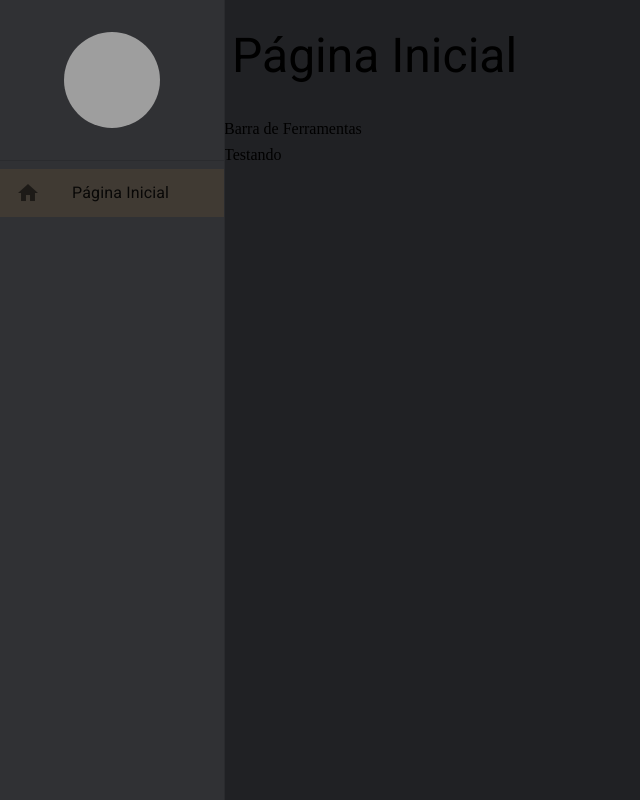
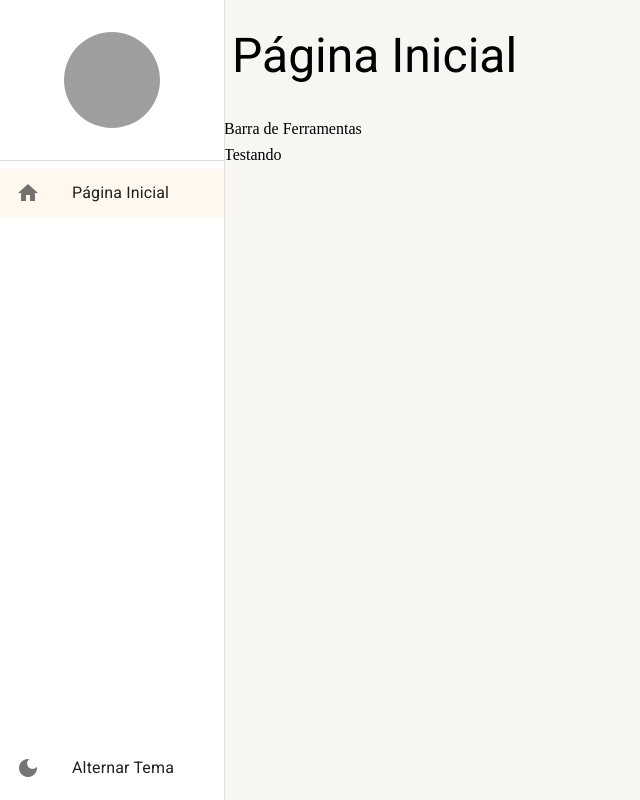
Before and after one commit to DerickSena/ReactMaterialUI, a React (Create React App) app: page /pagina-inicial in a window 1280 px wide. Shown: the whole page, without its empty margins (0-640 px from the left). Built offline with nearby package versions, Linux system fonts and the light colour scheme; grey boxes are pictures that could not be loaded.

Commit message:
feat: Botao de ToggleTheme no menuLateral

```diff
--- a/src/shared/components/menu-lateral/MenuLateral.tsx
+++ b/src/shared/components/menu-lateral/MenuLateral.tsx
@@ -1,45 +1,46 @@
-import { Avatar, Divider, Drawer , Icon, List, ListItemButton, ListItemIcon, ListItemText, useMediaQuery, useTheme} from '@mui/material';
-import { Box} from '@mui/system';
-import { useDrawerContext } from '../../contexts';
+import { Avatar, Divider, Drawer, Icon, List, ListItemButton, ListItemIcon, ListItemText, useMediaQuery, useTheme } from '@mui/material';
+import { Box } from '@mui/system';
+import { useAppThemeContext, useDrawerContext } from '../../contexts';
 import { useMatch, useNavigate, useResolvedPath } from 'react-router-dom';
-interface IMenuLateral{
-    children: React.ReactNode
+interface IMenuLateral {
+  children: React.ReactNode
 }
 
-interface IListItemLinkProps{
+interface IListItemLinkProps {
   label: string;
-  icon:string;
-  to:string;
-  onClick:(( )=> void) | undefined;
+  icon: string;
+  to: string;
+  onClick: (() => void) | undefined;
 }
 
-const ListItemLink: React.FC<IListItemLinkProps> = ({to,icon,label,onClick })=>{
+const ListItemLink: React.FC<IListItemLinkProps> = ({ to, icon, label, onClick }) => {
   const navigate = useNavigate();
 
   const resolvedPath = useResolvedPath(to);
 
-  const match = useMatch({path:resolvedPath.pathname, end:false});
+  const match = useMatch({ path: resolvedPath.pathname, end: false });
 
   const handleClick = () => {
     onClick?.();
     navigate(to);
   };
 
-  return(
+  return (
     <ListItemButton selected={!!match} onClick={handleClick}>
       <ListItemIcon>
         <Icon>{icon}</Icon>
       </ListItemIcon>
-      <ListItemText primary={label}/>
+      <ListItemText primary={label} />
     </ListItemButton>
   );
 };
 
-export const MenuLateral:React.FC<IMenuLateral> = ({children})=>{
+export const MenuLateral: React.FC<IMenuLateral> = ({ children }) => {
   const theme = useTheme();
   const smDown = useMediaQuery(theme.breakpoints.down('sm'));
 
-  const {isDrawerOpen,toggleDrawerOpen,drawerOptions } = useDrawerContext();
+  const { isDrawerOpen, toggleDrawerOpen, drawerOptions } = useDrawerContext();
+  const { toggleTheme } = useAppThemeContext();
 
   return (
     <>
@@ -48,15 +49,15 @@
 
           <Box width="100%" height={theme.spacing(20)} display="flex" alignItems="center" justifyContent="center">
             <Avatar
-              sx={{height:theme.spacing(12) , width: theme.spacing(12)}}
+              sx={{ height: theme.spacing(12), width: theme.spacing(12) }}
               src="https://i.pinimg.com/564x/f2/99/34/f29934072952b077ca21618afb1122f0.jpg"
             />
           </Box>
-          <Divider/>
+          <Divider />
 
           <Box flex={1}>
             <List component="nav">
-              {drawerOptions.map(drawerOptions=>(
+              {drawerOptions.map(drawerOptions => (
                 <ListItemLink
                   key={drawerOptions.path}
                   icon={drawerOptions.icon}
@@ -67,12 +68,22 @@
               ))}
             </List>
           </Box>
+          <Box>
+            <List component="nav">
+              <ListItemButton onClick={toggleTheme}>
+                <ListItemIcon>
+                  <Icon>dark_mode</Icon>
+                </ListItemIcon>
+                <ListItemText primary="Alternar Tema" />
+              </ListItemButton>
+            </List>
+          </Box>
 
 
         </Box>
 
       </Drawer>
-      <Box height="100vh"  marginLeft={smDown ? 0 :theme.spacing(28)}>
+      <Box height="100vh" marginLeft={smDown ? 0 : theme.spacing(28)}>
         {children}
       </Box>
 
--- a/src/shared/themes/Dark.ts
+++ b/src/shared/themes/Dark.ts
@@ -4,21 +4,27 @@
 
 export const DarkTheme = createTheme({
   palette: {
+    mode:'dark',
     primary: {
-      main: yellow[800],
-      dark: yellow[700],
-      light: yellow[600],
+      main: yellow[700],
+      dark: yellow[800],
+      light: yellow[500],
       contrastText: '#ffffff',
     },
     secondary: {
-      main: cyan[800],
-      dark: cyan[800],
-      light: cyan[800],
+      main: cyan[500],
+      dark: cyan[400],
+      light: cyan[300],
       contrastText: '#ffffff',
     },
     background: {
-      default: '#f7f6f3',
-      paper: '#ffffff',
+      default: '#202124',
+      paper: '#303134',
+    },
+  },
+  typography:{
+    allVariants:{
+      color:'white',
     }
   }
 });
--- a/src/shared/themes/Light.ts
+++ b/src/shared/themes/Light.ts
@@ -3,21 +3,22 @@
 
 export const LightTheme = createTheme({
   palette: {
+    mode:'light',
     primary: {
       main: yellow[800],
       dark: yellow[700],
-      light: yellow[600],
+      light: yellow[500],
       contrastText: '#ffffff',
     },
     secondary: {
-      main: cyan[800],
-      dark: cyan[800],
-      light: cyan[800],
+      main: cyan[500],
+      dark: cyan[400],
+      light: cyan[300],
       contrastText: '#ffffff',
     },
     background: {
-      default: '#202124',
-      paper: '#303134',
+      default: '#f7f6f3',
+      paper: '#ffffff',
     }
   }
 });
```
